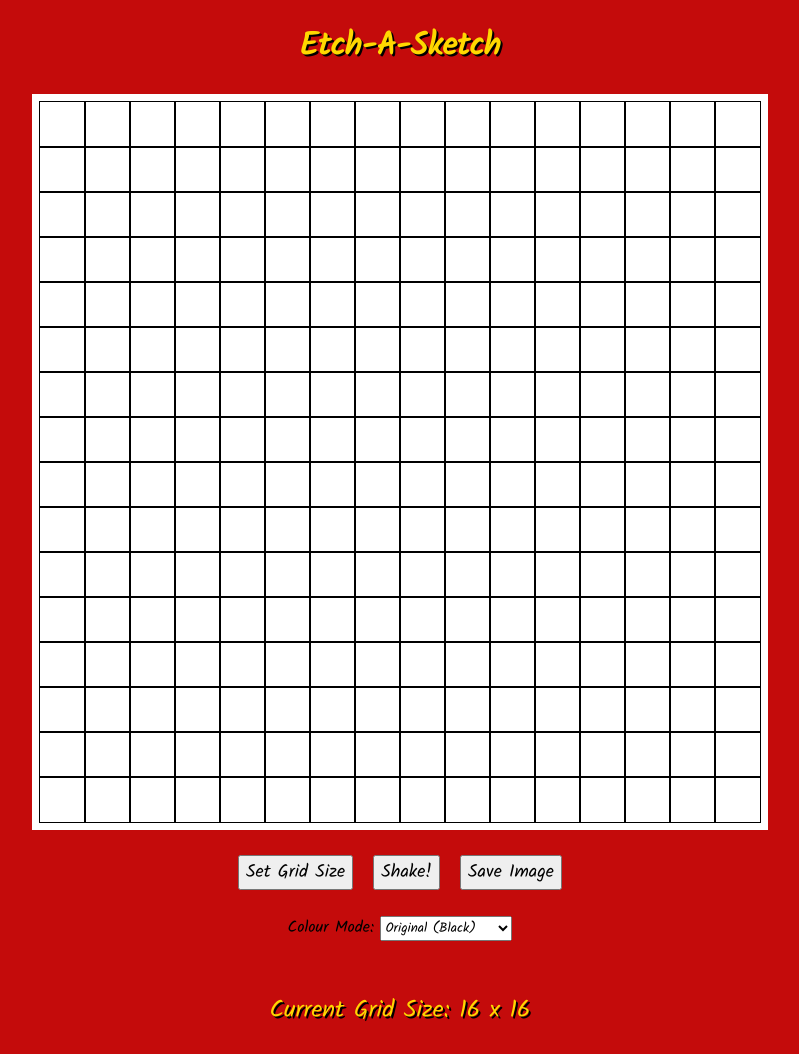
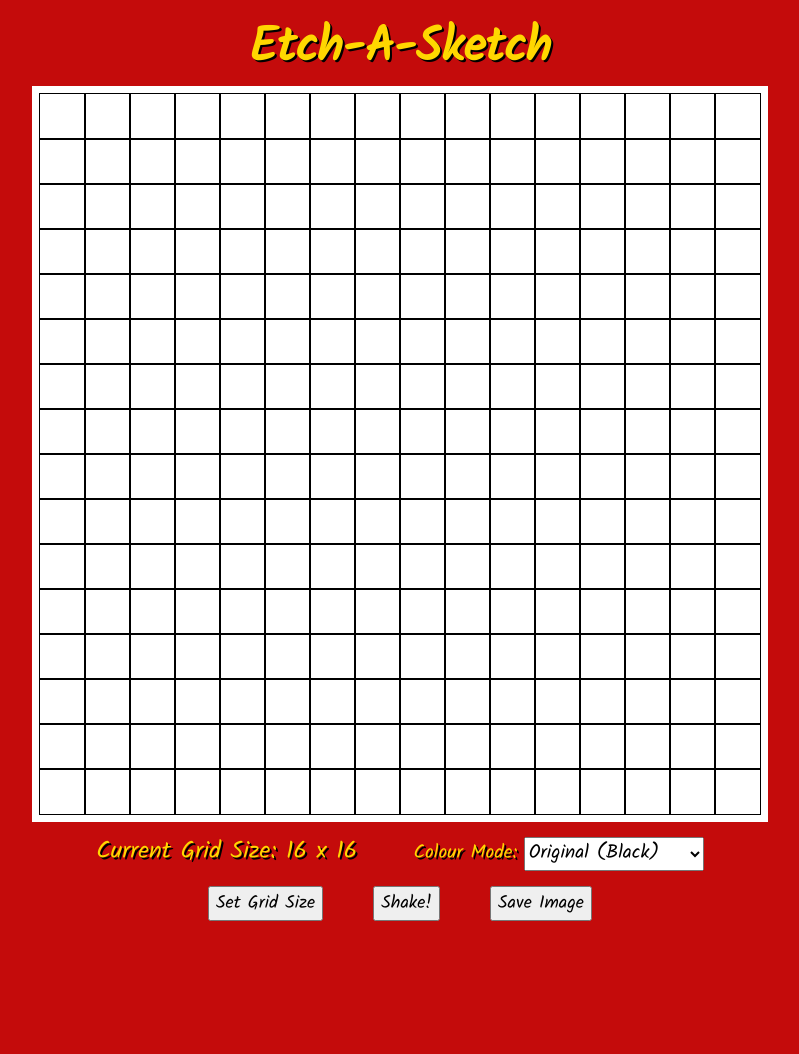
Before and after one commit to GimboidGit/Odin-EtchASketch, a plain HTML site: page index.html in a window 1280 px wide. Shown: the whole page, without its empty margins (240-1039 px from the left). After the commit the page ends 929 px from the top, so only its background shows below. Drawn offline with Linux system fonts and the light colour scheme.

Commit message:
Update index.html/style.css
Minor design shifts and tweaks.

```diff
--- a/index.html
+++ b/index.html
@@ -11,12 +11,8 @@
     <h1>Etch-A-Sketch</h1>
     <div class="grid-container plain-border">
     </div>
-    <div class="controls">
-        <button id="setGrid">Set Grid Size</button>
-        <button id="reset">Shake!</button>
-        <button id="download">Save Image</button>
-    </div>
     <div class="colours">
+        <p class="current-size"></p>
         <label for="colour-mode">Colour Mode:</label>
         <select id="colour-mode">
             <option value="0">Original (Black)</option>
@@ -24,7 +20,11 @@
             <option value="2">Random Per Square</option>
         </select>
     </div>
-    <p class="current-size"></p>
+    <div class="controls">
+        <button id="setGrid">Set Grid Size</button>
+        <button id="reset">Shake!</button>
+        <button id="download">Save Image</button>
+    </div>
     <script src="./scripts/EtchASketch.js"></script>
     <script src="./scripts/html2canvas.js"></script>
     <script type="module" src="./scripts/Downloader.js"></script>
--- a/styles/style.css
+++ b/styles/style.css
@@ -11,15 +11,22 @@
 
 h1 {
     text-align: center;
+    font-size: xxx-large;
+    margin-top: 10px;
+    margin-bottom: 0px;
 }
 
-h1, p {
+h1, p, label {
     color: #FFD700; /*Gold*/
     text-shadow: 2px 2px black;
 }
 
 button {
     font-size: large;
+}
+
+label, select {
+    font-size: larger;
 }
 
 .grid-container {
@@ -46,19 +53,21 @@
     display: flex;
     justify-content: center;
     align-items: baseline;
-    gap: 20px;
+    gap: 50px;
 
-    margin-top: 25px;
+    margin-top: 5px;
     font-size: x-large;
 }
 
 .current-size {
+    display: inline;
     text-align: center;
-    margin-top: 25px;
+    margin-right: 50px;
     font-size: x-large;
 }
 
 .colours {
     text-align: center;
-    padding: 25px;
+    padding-top: 10px;
+    padding-bottom: 10px;
 }
```
